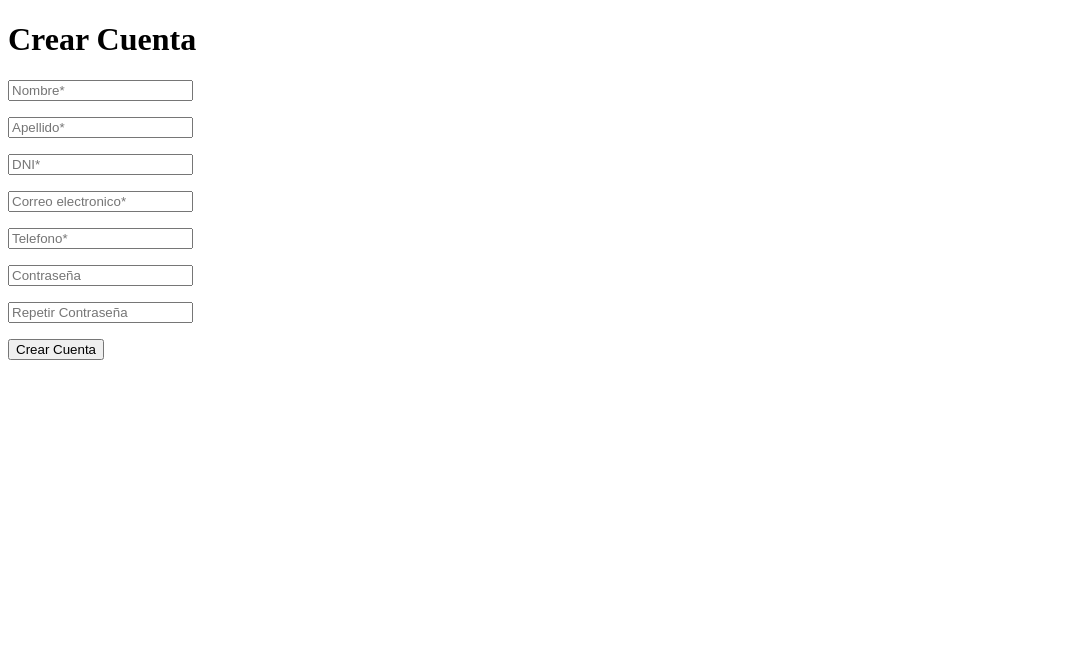
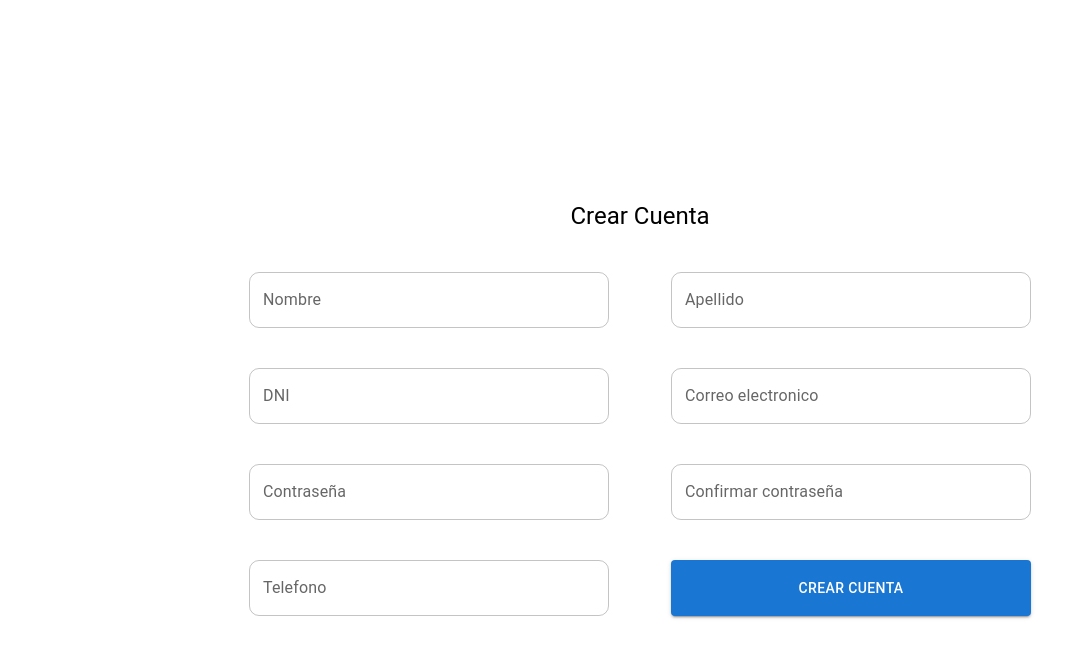
Before and after one commit to BenjaminMirra/proyectoDMH, a Next.js app in the folder equipo-12/: page /registro in a window 1280 px wide. Shown: the top 658 px of the page, without its empty margins (0-1087 px from the left). Built offline with nearby package versions, Linux system fonts and the light colour scheme.

Commit message:
React hook form + MUI

```diff
--- /dev/null
+++ b/equipo-12/components/FormController/ControlledInput.tsx
@@ -0,0 +1,39 @@
+import { Control, Controller } from "react-hook-form";
+import { TextField } from "@mui/material";
+
+interface InputType {
+  control: any;
+  name: string;
+  type: string;
+  label: string;
+  defaultValue?: string;
+}
+
+const ControlledInput = ({
+  control,
+  name,
+  type,
+  label,
+  defaultValue,
+}: InputType) => {
+  return (
+    <Controller
+      name={name}
+      control={control}
+      defaultValue={defaultValue || ""}
+      render={({ field: { name, value, onChange }, field }) => (
+        <TextField
+          {...field}
+          type={type}
+          name={name}
+          value={value}
+          label={label}
+          onChange={onChange}
+          fullWidth
+        />
+      )}
+    />
+  );
+};
+
+export default ControlledInput;
--- a/equipo-12/package.json
+++ b/equipo-12/package.json
@@ -9,7 +9,10 @@
     "lint": "tsc --noEmit && eslint . --fix --max-warnings 0"
   },
   "dependencies": {
+    "@emotion/react": "^11.11.0",
+    "@emotion/styled": "^11.11.0",
     "@hookform/resolvers": "^3.1.0",
+    "@mui/material": "^5.13.0",
     "@types/node": "20.1.2",
     "@types/react": "18.2.6",
     "@types/react-dom": "18.2.4",
--- a/equipo-12/pages/registro/index.tsx
+++ b/equipo-12/pages/registro/index.tsx
@@ -1,49 +1,59 @@
-
 import { yupResolver } from "@hookform/resolvers/yup";
 import { useRouter } from "next/router";
 import { useForm } from "react-hook-form";
 import axios from "axios";
 import * as yup from "yup";
 import { useState } from "react";
+import ControlledInput from "../../components/FormController/ControlledInput";
+import Link from "next/link";
+import { Box, Button, Typography } from "@mui/material";
 
-
-const schema = yup.object({
-  name: yup.string()
-    .required("El nombre es requerido"),
-  lastname: yup.string().required("El apellido es requerido"),
+const schema = yup
+  .object({
+    firstName: yup.string().required("El nombre es requerido"),
+    lastName: yup.string().required("El apellido es requerido"),
     dni: yup.string().required("El DNI es requerido"),
-  email: yup.string().required("El email es requerido"),
-  phone: yup.string().required("El Telefono es requerido"),
+    email: yup
+      .string()
+      .email("Ingrese un correo electrónico válido")
+      .required("El correo electrónico es obligatorio"),
     password: yup
       .string()
       .required("La contraseña es requerida")
       .min(6, "La contraseña debe tener al menos 6 caracteres")
       .max(20, "La contraseña no puede tener más de 20 caracteres")
-    .matches(/^(?=.*[!@#$%^&*(),.?":{}|<>])(?=.*[A-Z])(?=.*[0-9])(?=.*[a-z]).{6,20}$/, "La contraseña debe contener al menos 1 carácter especial, una mayúscula y un número"),
-  confirmPassword: yup.string()
+      .matches(
+        /^(?=.*[!@#$%^&*(),.?":{}|<>])(?=.*[A-Z])(?=.*[0-9])(?=.*[a-z]).{6,20}$/,
+        "La contraseña debe contener al menos 1 carácter especial, una mayúscula y un número"
+      ),
+    confirmPassword: yup
+      .string()
       .oneOf([yup.ref("password"), undefined], "Las contraseñas no coinciden")
       .required("La confirmación de contraseña es obligatoria"),
-}).required();
+    phone: yup.string().required("El Telefono es requerido"),
+  })
+  .required();
 type FormData = yup.InferType<typeof schema>;
 
 const Register = () => {
   const [error, setError] = useState(false);
   const router = useRouter();
-  const { register, handleSubmit, formState: { errors, isSubmitting } } = useForm<FormData>({
-    resolver: yupResolver(schema)
+  const {
+    handleSubmit,
+    formState: { errors, isSubmitting },
+    control,
+  } = useForm<FormData>({
+    resolver: yupResolver(schema),
   });
-
 
   const onSubmit = async (data: FormData) => {
     try {
       await axios
         .post("https://digitalmoney.ctd.academy/api/users", {
-
-
-          dni:  parseInt(data.dni),
+          dni: parseInt(data.dni),
           email: data.email,
-          firstname: data.name,
-          lastname: data.lastname,
+          firstname: data.firstName,
+          lastname: data.lastName,
           password: data.password,
           phone: data.phone,
         })
@@ -59,36 +69,195 @@ const Register = () => {
   };
 
   return (
-    <main >
-      <div >
-        <h1>Crear Cuenta</h1>
-        <form onSubmit={handleSubmit(onSubmit)}>
-          <input type="text" placeholder="Nombre*"  {...register("name")} />
-          <p> {errors.name?.message}</p>
-
-
-          <input type="text" placeholder="Apellido*" {...register("lastname")} />
-          <p> {errors.lastname?.message}</p>
-
-          <input type="text" placeholder="DNI*" {...register("dni")} />
-          <p> {errors.dni?.message}</p>
-          <input type="text" placeholder="Correo electronico*" {...register("email")} />
-          <p> {errors.email?.message}</p>
-
-          <input type="text" placeholder="Telefono*" {...register("phone")} />
-          <p> {errors.phone?.message}</p>
-
-          <input type="pasword" placeholder="Contraseña" {...register("password")} />
-
-          <p> {errors.password?.message}</p>
-
-          <input type="pasword" placeholder="Repetir Contraseña" {...register("confirmPassword")} />
-          <p> {errors.confirmPassword?.message}</p>
-          <input type="submit" value="Crear Cuenta" disabled={isSubmitting} />
+    <main
+      style={{
+        margin: "0 auto",
+        height: "100vh",
+        width: "100%",
+        display: "flex",
+        flexDirection: "column",
+        alignItems: "center",
+        justifyContent: "center",
+      }}
+    >
+      <Typography
+        variant="h5"
+        sx={{
+          marginBottom: "40px",
+        }}
+      >
+        Crear Cuenta
+      </Typography>
+      <form
+        onSubmit={handleSubmit(onSubmit)}
+        style={{
+          maxWidth: "782px",
+          maxHeight: "376px",
+          width: "100%",
+        }}
+      >
+        <Box
+          sx={{
+            display: "grid",
+            gridTemplateColumns: "repeat(2, 1fr)",
+            gridTemplateRows: "repeat(4, 1fr)",
+            gridColumnGap: "62px",
+            gridRowGap: "40px",
+            "& > *": {
+              position: "relative",
+              borderRadius: "10px",
+            },
+            "& .MuiOutlinedInput-notchedOutline": {
+              borderRadius: "10px",
+            },
+          }}
+        >
+          <Box>
+            <ControlledInput
+              name="firstName"
+              control={control}
+              type="text"
+              label="Nombre"
+            />
+            {errors["firstName"]?.message && (
+              <Typography
+                sx={{
+                  position: "absolute",
+                  color: "red",
+                  top: "100%",
+                  fontSize: "15px",
+                }}
+              >
+                {errors["firstName"]?.message + ""}
+              </Typography>
+            )}
+          </Box>
+          <Box>
+            <ControlledInput
+              name="lastName"
+              control={control}
+              type="text"
+              label="Apellido"
+            />
+            {errors["lastName"]?.message && (
+              <Typography
+                sx={{
+                  position: "absolute",
+                  color: "red",
+                  top: "100%",
+                  fontSize: "15px",
+                }}
+              >
+                {errors["lastName"]?.message + ""}
+              </Typography>
+            )}
+          </Box>
+          <Box>
+            <ControlledInput
+              name="dni"
+              control={control}
+              type="text"
+              label="DNI"
+            />
+            {errors["dni"]?.message && (
+              <Typography
+                sx={{
+                  position: "absolute",
+                  color: "red",
+                  top: "100%",
+                  fontSize: "15px",
+                }}
+              >
+                {errors["dni"]?.message + ""}
+              </Typography>
+            )}
+          </Box>
+          <Box>
+            <ControlledInput
+              name="email"
+              control={control}
+              type="text"
+              label="Correo electronico"
+            />
+            {errors["email"]?.message && (
+              <Typography
+                sx={{
+                  position: "absolute",
+                  color: "red",
+                  top: "100%",
+                  fontSize: "15px",
+                }}
+              >
+                {errors["email"]?.message + ""}
+              </Typography>
+            )}
+          </Box>
+          <Box>
+            <ControlledInput
+              name="password"
+              control={control}
+              type="password"
+              label="Contraseña"
+            />
+            {errors["password"]?.message && (
+              <Typography
+                sx={{
+                  position: "absolute",
+                  color: "red",
+                  top: "100%",
+                  fontSize: "15px",
+                }}
+              >
+                {errors["password"]?.message + ""}
+              </Typography>
+            )}
+          </Box>
+          <Box>
+            <ControlledInput
+              name="confirmPassword"
+              control={control}
+              type="password"
+              label="Confirmar contraseña"
+            />
+            {errors["confirmPassword"]?.message && (
+              <Typography
+                sx={{
+                  position: "absolute",
+                  color: "red",
+                  top: "100%",
+                  fontSize: "15px",
+                }}
+              >
+                {errors["confirmPassword"]?.message + ""}
+              </Typography>
+            )}
+          </Box>
+          <Box>
+            <ControlledInput
+              name="phone"
+              control={control}
+              type="number"
+              label="Telefono"
+            />
+            {errors["phone"]?.message && (
+              <Typography
+                sx={{
+                  position: "absolute",
+                  color: "red",
+                  top: "100%",
+                  fontSize: "15px",
+                }}
+              >
+                {errors["phone"]?.message + ""}
+              </Typography>
+            )}
+          </Box>
+          <Button variant="contained" type="submit" disabled={isSubmitting}>
+            Crear Cuenta
+          </Button>
+        </Box>
       </form>
-      </div>
     </main>
   );
-
 };
 export default Register;
```
Also changed, not shown: 1 other file (tests, documents, lock files or other folders). Lines whose indentation alone changed are shown as unchanged.
